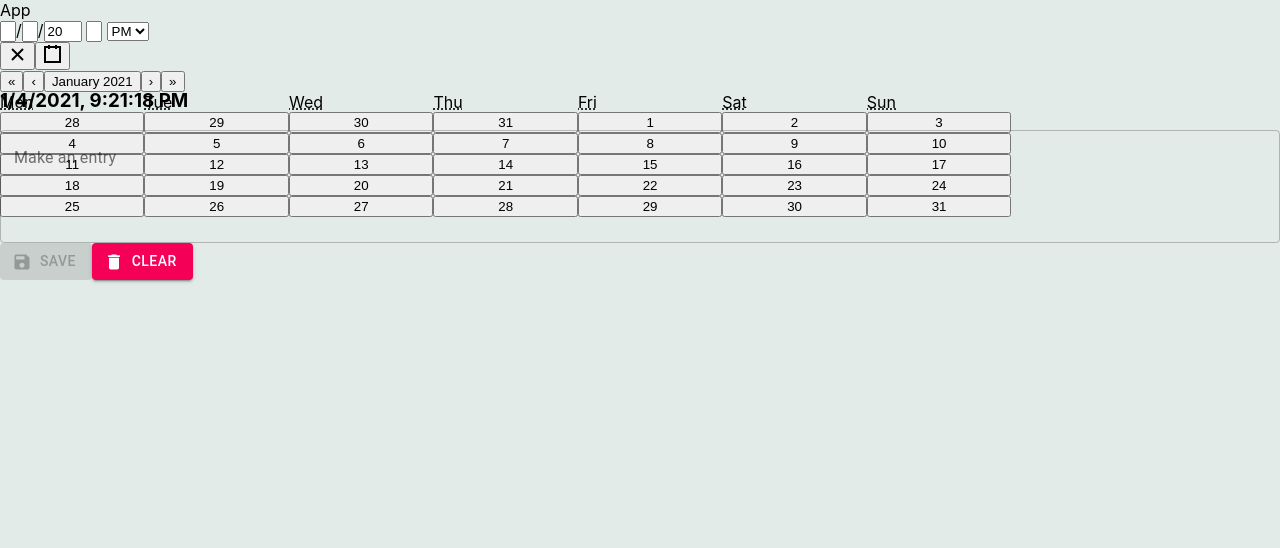
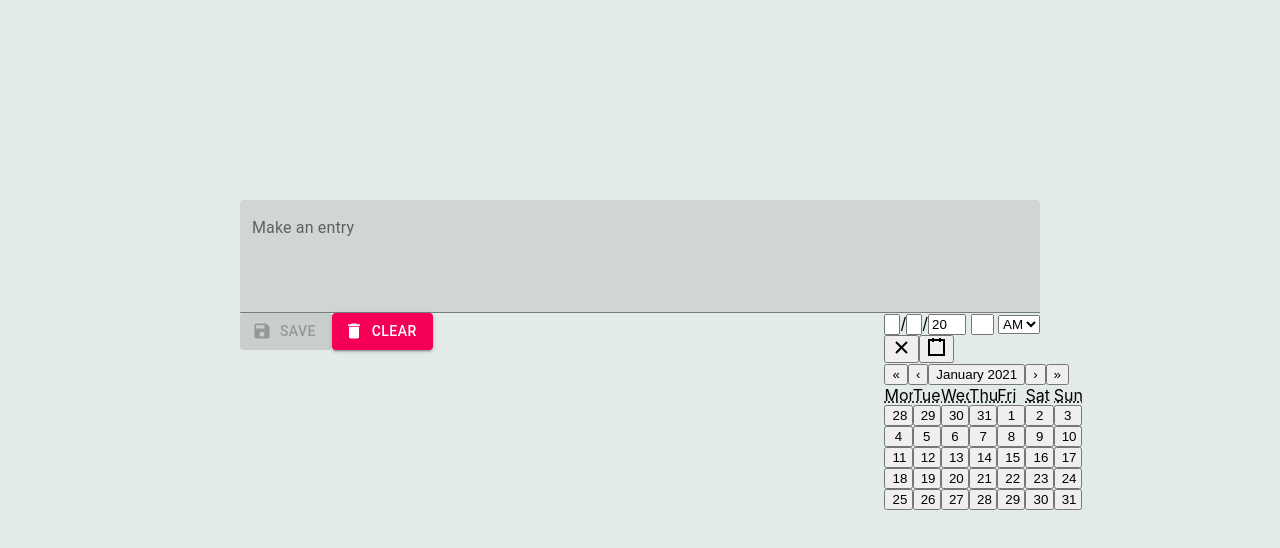
Before and after one commit to n7-remax/react-diary, a React (Create React App) app: page / in a window 1280 px wide. Shown: the top 548 px of the page. Built offline with nearby package versions, Linux system fonts and the light colour scheme.

Commit message:
refactor project

```diff
--- a/src/components/App.tsx
+++ b/src/components/App.tsx
@@ -1,11 +1,10 @@
-import '../styles/style.css';
-import Diary from './Diary/Diary';
+import "../styles/style.css";
+import Diary from "./Diary/Diary";
 
 function App() {
   return (
     <div className="App">
-     App
-     <Diary/>
+      <Diary />
     </div>
   );
 }
--- a/src/components/Diary/Diary.tsx
+++ b/src/components/Diary/Diary.tsx
@@ -1,20 +1,9 @@
-import { useState } from "react";
-import DateTimePicker from "react-datetime-picker";
 import Note from "./Note/Note";
 
 const Diary = () => {
-  const [date, onDateChange] = useState(new Date());
-  console.log(date);
   return (
     <div className="diary">
-      <DateTimePicker
-        value={date}
-        onChange={onDateChange}
-        isCalendarOpen={false}
-        maxDetail="hour"
-        locale="en-EN"
-      />
-      <Note date={date}/>
+      <Note/>
     </div>
   );
 };
--- a/src/components/Diary/Note/Note.tsx
+++ b/src/components/Diary/Note/Note.tsx
@@ -1,20 +1,20 @@
 import { useState } from "react";
 import NoteList from "./NoteList";
-import { createStyles, makeStyles, Theme } from "@material-ui/core/styles";
+import DateTimePicker from "react-datetime-picker";
 import SaveIcon from "@material-ui/icons/Save";
 import DeleteIcon from "@material-ui/icons/Delete";
 import Button from "@material-ui/core/Button";
-
 import TextField from "@material-ui/core/TextField";
 
-const Note = (props: any) => {
+const Note = () => {
   const [note, onNoteChange] = useState<string>("");
   const [noteList, onNoteListChange] = useState<Array<object>>([]);
+  const [date, onDateChange] = useState(new Date("2021-01-01T00:00:00"));
   const addNote = () => {
     const currentNoteList = noteList;
     const currentNote = note;
 
-    const newData = { note: currentNote as string, date: props.date as Date };
+    const newData = { note: currentNote as string, date: date as Date };
 
     onNoteListChange([...currentNoteList, newData]);
     onNoteChange("");
@@ -29,20 +29,20 @@ const Note = (props: any) => {
   console.log(noteList);
   return (
     <div className="note">
-      <h3>{props.date.toLocaleString()}</h3>
-      <div>
+      <div className="text-field">
         <TextField
           id="outlined-multiline-static"
           label="Make an entry"
           multiline
           rows={4}
-          variant="outlined"
+          variant="filled"
           fullWidth={true}
           value={note}
           onChange={onTextAreaChange}
         />
       </div>
-      <div>
+      <div className="text-area-controls">
+        <div className="buttons">
           <Button
             variant="contained"
             color="primary"
@@ -61,8 +61,19 @@ const Note = (props: any) => {
             Clear
           </Button>
         </div>
-
+        <div className="datepicker">
+          <DateTimePicker
+            value={date}
+            onChange={onDateChange}
+            isCalendarOpen={false}
+            maxDetail="hour"
+            locale="en-EN"
+          />
+        </div>
+      </div>
+      <div className="notes-list">
         {noteList.length !== 0 ? <NoteList notes={noteList} /> : null}
+      </div>
     </div>
   );
 };
--- a/src/components/Diary/Note/NoteList.tsx
+++ b/src/components/Diary/Note/NoteList.tsx
@@ -1,10 +1,14 @@
+import Paper from '@material-ui/core/Paper';
+
 const NoteList = (props: any) =>
   props.notes.map((note, index) => {
     console.log(note);
     return (
       <div className="note-item" key={index}>
+        <Paper elevation={3}>
           <h4>{note.date.toLocaleString()}</h4>
         <div>{note.note}</div>
+        </Paper>
       </div>
     );
   });
--- a/src/styles/style.css
+++ b/src/styles/style.css
@@ -1,3 +1,14 @@
 body {
-    background-color: #E3EBE9;
+  background-color: #e3ebe9;
 }
+
+.diary {
+  padding-top: 200px;
+  width: 800px;
+  margin: 0 auto;
+}
+
+.text-area-controls {
+  display: flex;
+  justify-content: space-between;
+}
```
Also changed, not shown: 1 other file (tests, documents, lock files or other folders). Lines whose indentation alone changed are shown as unchanged.
